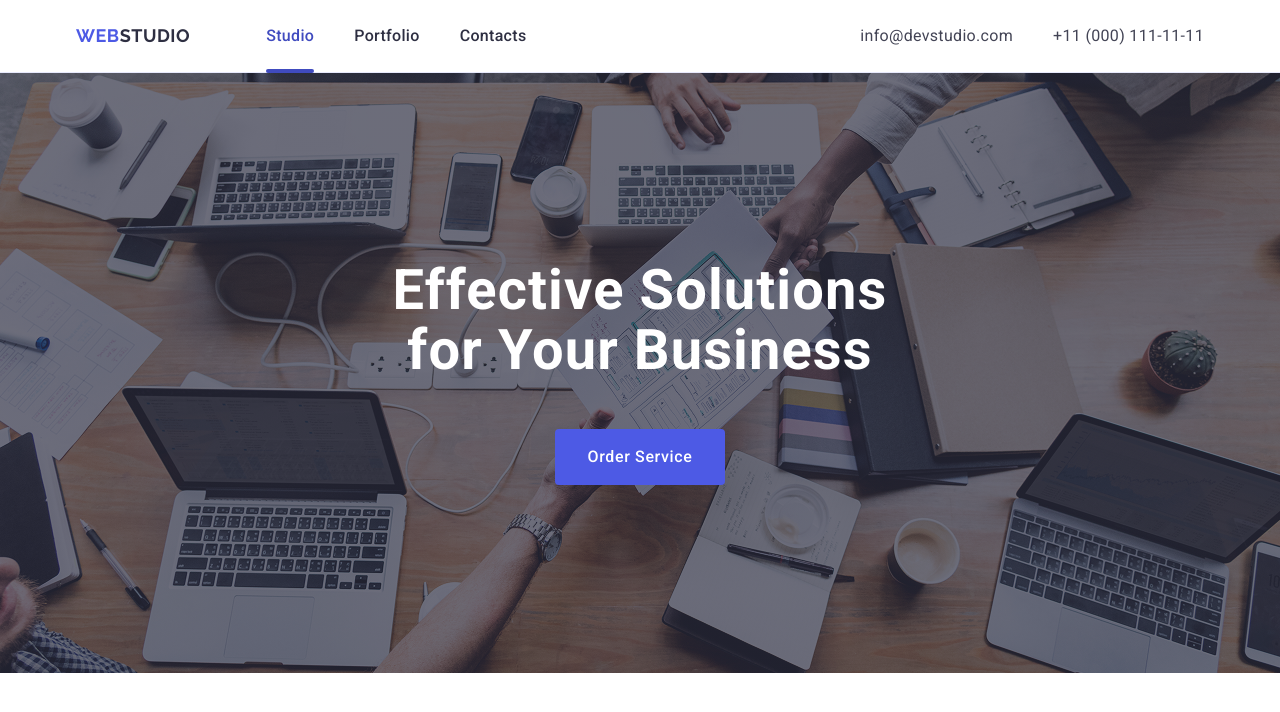
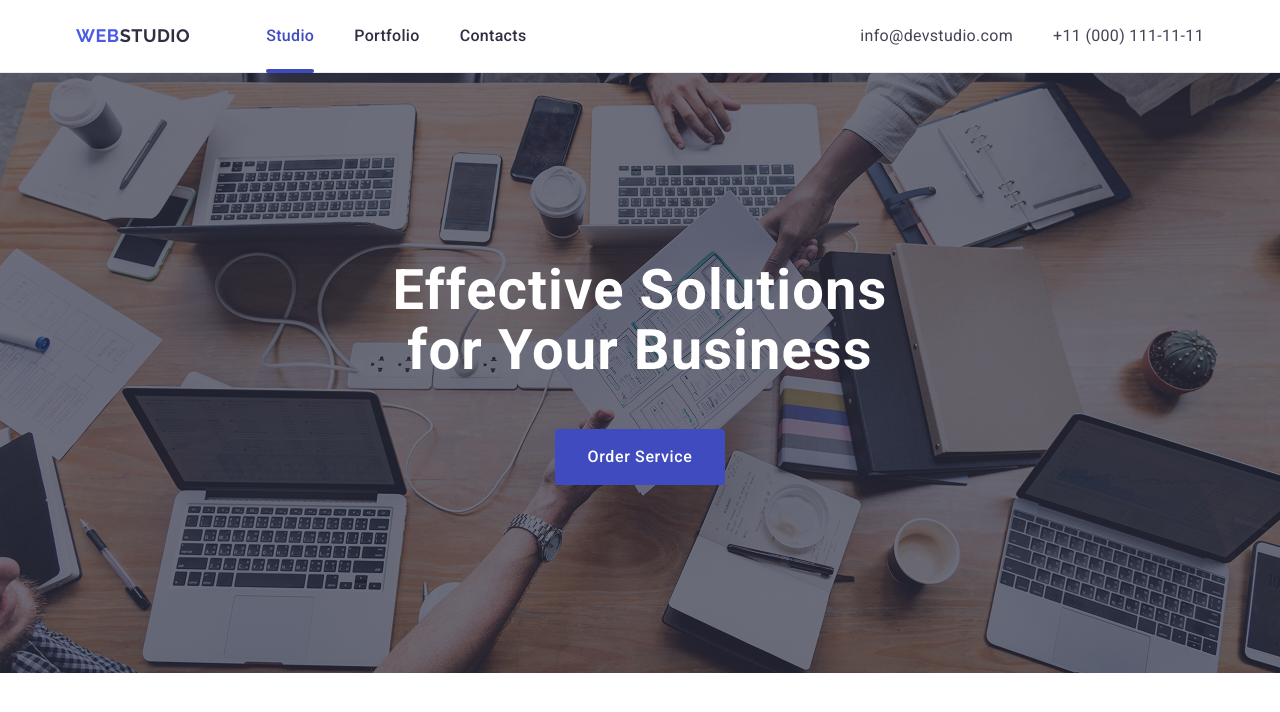
Before and after one commit to Onke-dev/goit-markup-hw-06, a plain HTML site: page index.html in a window 1280 px wide. Both pictures are taken after a click on the button "Order Service". Drawn offline with nearby package versions, Linux system fonts and the light colour scheme.

Commit message:
fix sec1

```diff
--- a/css/styles.css
+++ b/css/styles.css
@@ -434,7 +434,6 @@ img {
     font-size: 16px;
     line-height: 1.5;
     letter-spacing: 0.04em;
-    cursor: pointer;
     padding: 16px 32px;
     border-radius: 4px;
     border: none;
@@ -442,6 +441,7 @@ img {
     margin: 0 auto;
     min-width: 169px;
     height: 56px;
+
 
     transition: background-color 250ms cubic-bezier(0.4, 0, 0.2, 1);
 }
@@ -471,11 +471,11 @@ img {
         margin-bottom: 36px;
     }
 
-    .bttn:hover {
+    .sec-first-btn:hover {
         background-color: #404BBF;
     }
 
-    .bttn:focus {
+    .sec-first-btn:focus {
         background-color: #404BBF;
     }
 }
@@ -499,6 +499,7 @@ img {
         max-width: 496px;
         margin-bottom: 48px;
     }
+
 }
 
 @media (min-resolution: 192dpi) {
```
